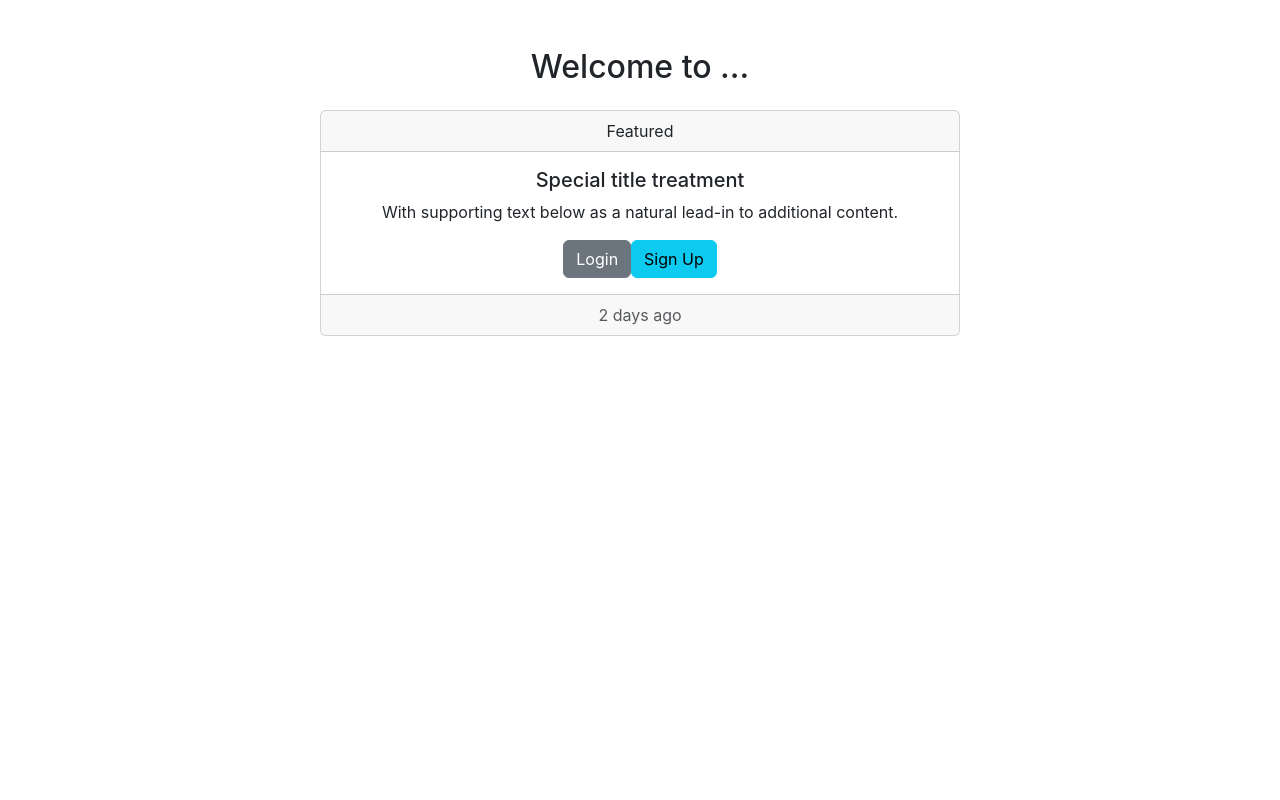
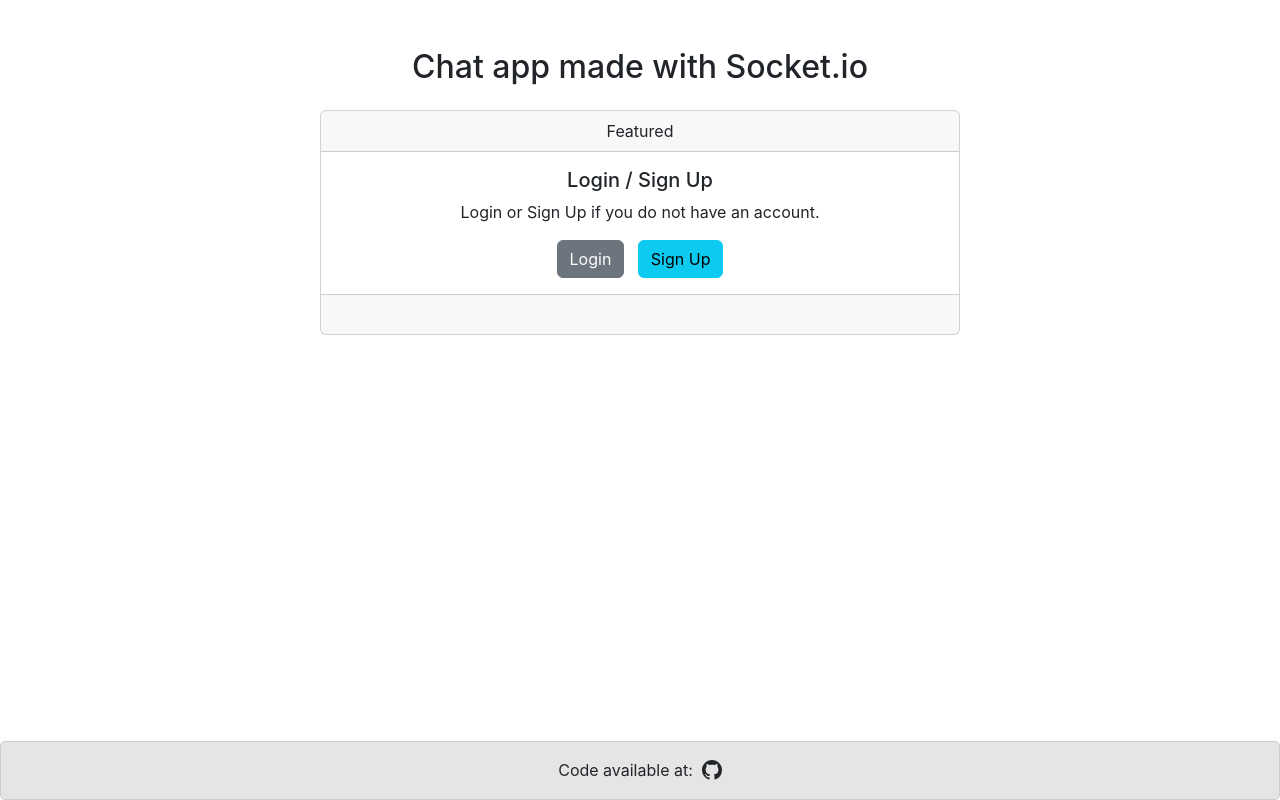
Before and after one commit to ernestsmotlak/ChatApp, a React (Create React App) app in the folder briscuola/: page / in a window 1280 px wide. Built offline with nearby package versions, Linux system fonts and the light colour scheme; no server answers.

Commit message:
Added the footer everywhere.
Signed-off-by: ernestsmotlak <ernestsmotlak@gmail.com>

```diff
--- a/briscuola/src/Components/LandingPage.js
+++ b/briscuola/src/Components/LandingPage.js
@@ -14,20 +14,34 @@
 
     return (
         <div className='w-50' style={{ margin: '0 auto' }}>
-            <h2 className='mt-5'>Welcome to ...</h2>
+            <h2 className='mt-5'>Chat app made with Socket.io</h2>
             <div class="card text-center mt-4">
                 <div class="card-header">
                     Featured
                 </div>
                 <div class="card-body">
-                    <h5 class="card-title">Special title treatment</h5>
-                    <p class="card-text">With supporting text below as a natural lead-in to additional content.</p>
+                    <h5 class="card-title">Login / Sign Up</h5>
+                    <p class="card-text">Login or Sign Up if you do not have an account.</p>
                     <button className='btn btn-secondary' onClick={goToLogin}>Login</button>
+                    &nbsp;
+                    &nbsp;
                     <button className='btn btn-info' onClick={goToRegister}>Sign Up</button>
                 </div>
-                <div class="card-footer text-body-secondary">
-                    2 days ago
+                <div class="card-footer text-body-secondary" style={{height: '40px'}}>
                 </div>
+            </div>
+            <div className="text-center p-3 fixed-bottom"
+                // style={{ backgroundColor: '#e5e5e5' }}
+                style={{ backgroundColor: '#e5e5e5', borderColor: '#cdcccd', borderWidth: '1px', borderStyle: 'solid', borderRadius: '5px' }}>
+                Code available at:
+                &nbsp;
+                <a className="text-dark" href="https://github.com/ernestsmotlak/WarCardGame">
+                    {/* <i className="bi bi-github" style={{ width: '20px', height: '20px' }}></i> */}
+                    <svg style={{ width: '20px', height: 'auto', marginBottom: '3px' }} xmlns="http://www.w3.org/2000/svg" width="16" height="16" fill="currentColor" class="bi bi-github" viewBox="0 0 16 16">
+                        <path d="M8 0C3.58 0 0 3.58 0 8c0 3.54 2.29 6.53 5.47 7.59.4.07.55-.17.55-.38 0-.19-.01-.82-.01-1.49-2.01.37-2.53-.49-2.69-.94-.09-.23-.48-.94-.82-1.13-.28-.15-.68-.52-.01-.53.63-.01 1.08.58 1.23.82.72 1.21 1.87.87 2.33.66.07-.52.28-.87.51-1.07-1.78-.2-3.64-.89-3.64-3.95 0-.87.31-1.59.82-2.15-.08-.2-.36-1.02.08-2.12 0 0 .67-.21 2.2.82.64-.18 1.32-.27 2-.27s1.36.09 2 .27c1.53-1.04 2.2-.82 2.2-.82.44 1.1.16 1.92.08 2.12.51.56.82 1.27.82 2.15 0 3.07-1.87 3.75-3.65 3.95.29.25.54.73.54 1.48 0 1.07-.01 1.93-.01 2.2 0 .21.15.46.55.38A8.01 8.01 0 0 0 16 8c0-4.42-3.58-8-8-8" />
+                    </svg>
+
+                </a>
             </div>
         </div>
     )
--- a/briscuola/src/Components/NotFound.js
+++ b/briscuola/src/Components/NotFound.js
@@ -2,8 +2,21 @@
 
 const NotFound = () => {
   return (
-    <div className='display-6 text-danger mt-5 fw-bold'>The component does not exist!
+    <div>
+      <div className='display-6 text-danger mt-5 fw-bold'>The component does not exist!</div>
+      <div className="text-center p-3 fixed-bottom"
+        // style={{ backgroundColor: '#e5e5e5' }}
+        style={{ backgroundColor: '#e5e5e5', borderColor: '#cdcccd', borderWidth: '1px', borderStyle: 'solid', borderRadius: '5px' }}>
+        Code available at:
+        &nbsp;
+        <a className="text-dark" href="https://github.com/ernestsmotlak/WarCardGame">
+          {/* <i className="bi bi-github" style={{ width: '20px', height: '20px' }}></i> */}
+          <svg style={{ width: '20px', height: 'auto', marginBottom: '3px' }} xmlns="http://www.w3.org/2000/svg" width="16" height="16" fill="currentColor" class="bi bi-github" viewBox="0 0 16 16">
+            <path d="M8 0C3.58 0 0 3.58 0 8c0 3.54 2.29 6.53 5.47 7.59.4.07.55-.17.55-.38 0-.19-.01-.82-.01-1.49-2.01.37-2.53-.49-2.69-.94-.09-.23-.48-.94-.82-1.13-.28-.15-.68-.52-.01-.53.63-.01 1.08.58 1.23.82.72 1.21 1.87.87 2.33.66.07-.52.28-.87.51-1.07-1.78-.2-3.64-.89-3.64-3.95 0-.87.31-1.59.82-2.15-.08-.2-.36-1.02.08-2.12 0 0 .67-.21 2.2.82.64-.18 1.32-.27 2-.27s1.36.09 2 .27c1.53-1.04 2.2-.82 2.2-.82.44 1.1.16 1.92.08 2.12.51.56.82 1.27.82 2.15 0 3.07-1.87 3.75-3.65 3.95.29.25.54.73.54 1.48 0 1.07-.01 1.93-.01 2.2 0 .21.15.46.55.38A8.01 8.01 0 0 0 16 8c0-4.42-3.58-8-8-8" />
+          </svg>
 
+        </a>
+      </div>
     </div>
   )
 }
--- a/briscuola/src/Login_SignUp/Login.js
+++ b/briscuola/src/Login_SignUp/Login.js
@@ -72,6 +72,19 @@
                 </div>
                 <button className='btn btn-danger mt-3 mb-4' type='submit'>Login.</button>
             </form>
+            <div className="text-center p-3 fixed-bottom"
+                // style={{ backgroundColor: '#e5e5e5' }}
+                style={{ backgroundColor: '#e5e5e5', borderColor: '#cdcccd', borderWidth: '1px', borderStyle: 'solid', borderRadius: '5px' }}>
+                Code available at:
+                &nbsp;
+                <a className="text-dark" href="https://github.com/ernestsmotlak/WarCardGame">
+                    {/* <i className="bi bi-github" style={{ width: '20px', height: '20px' }}></i> */}
+                    <svg style={{ width: '20px', height: 'auto', marginBottom: '3px' }} xmlns="http://www.w3.org/2000/svg" width="16" height="16" fill="currentColor" class="bi bi-github" viewBox="0 0 16 16">
+                        <path d="M8 0C3.58 0 0 3.58 0 8c0 3.54 2.29 6.53 5.47 7.59.4.07.55-.17.55-.38 0-.19-.01-.82-.01-1.49-2.01.37-2.53-.49-2.69-.94-.09-.23-.48-.94-.82-1.13-.28-.15-.68-.52-.01-.53.63-.01 1.08.58 1.23.82.72 1.21 1.87.87 2.33.66.07-.52.28-.87.51-1.07-1.78-.2-3.64-.89-3.64-3.95 0-.87.31-1.59.82-2.15-.08-.2-.36-1.02.08-2.12 0 0 .67-.21 2.2.82.64-.18 1.32-.27 2-.27s1.36.09 2 .27c1.53-1.04 2.2-.82 2.2-.82.44 1.1.16 1.92.08 2.12.51.56.82 1.27.82 2.15 0 3.07-1.87 3.75-3.65 3.95.29.25.54.73.54 1.48 0 1.07-.01 1.93-.01 2.2 0 .21.15.46.55.38A8.01 8.01 0 0 0 16 8c0-4.42-3.58-8-8-8" />
+                    </svg>
+
+                </a>
+            </div>
         </div>
     )
 }
--- a/briscuola/src/Login_SignUp/Register.js
+++ b/briscuola/src/Login_SignUp/Register.js
@@ -51,7 +51,7 @@
 
     return (
         <div>
-            <h2>Register here:</h2>
+            <h2 className='mt-3 mb-3'>Register here:</h2>
             <form className='container login-form w-25 bg-primary-subtle' onSubmit={handleSubmit}>
                 {/* Username input */}
                 <div className='row justify-content-center'>
@@ -77,6 +77,19 @@
             {error && <span className='text-danger fw-bold fs-3 mb-3'>{error}</span>}
             {/* Display success message if registration was successful */}
             {registrationSuccessful && <span className='text-success fw-bold fs-3 mb-3'>Registration successful!</span>}
+            <div className="text-center p-3 fixed-bottom"
+                // style={{ backgroundColor: '#e5e5e5' }}
+                style={{ backgroundColor: '#e5e5e5', borderColor: '#cdcccd', borderWidth: '1px', borderStyle: 'solid', borderRadius: '5px' }}>
+                Code available at:
+                &nbsp;
+                <a className="text-dark" href="https://github.com/ernestsmotlak/WarCardGame">
+                    {/* <i className="bi bi-github" style={{ width: '20px', height: '20px' }}></i> */}
+                    <svg style={{ width: '20px', height: 'auto', marginBottom: '3px' }} xmlns="http://www.w3.org/2000/svg" width="16" height="16" fill="currentColor" class="bi bi-github" viewBox="0 0 16 16">
+                        <path d="M8 0C3.58 0 0 3.58 0 8c0 3.54 2.29 6.53 5.47 7.59.4.07.55-.17.55-.38 0-.19-.01-.82-.01-1.49-2.01.37-2.53-.49-2.69-.94-.09-.23-.48-.94-.82-1.13-.28-.15-.68-.52-.01-.53.63-.01 1.08.58 1.23.82.72 1.21 1.87.87 2.33.66.07-.52.28-.87.51-1.07-1.78-.2-3.64-.89-3.64-3.95 0-.87.31-1.59.82-2.15-.08-.2-.36-1.02.08-2.12 0 0 .67-.21 2.2.82.64-.18 1.32-.27 2-.27s1.36.09 2 .27c1.53-1.04 2.2-.82 2.2-.82.44 1.1.16 1.92.08 2.12.51.56.82 1.27.82 2.15 0 3.07-1.87 3.75-3.65 3.95.29.25.54.73.54 1.48 0 1.07-.01 1.93-.01 2.2 0 .21.15.46.55.38A8.01 8.01 0 0 0 16 8c0-4.42-3.58-8-8-8" />
+                    </svg>
+
+                </a>
+            </div>
         </div>
     )
 }
```
